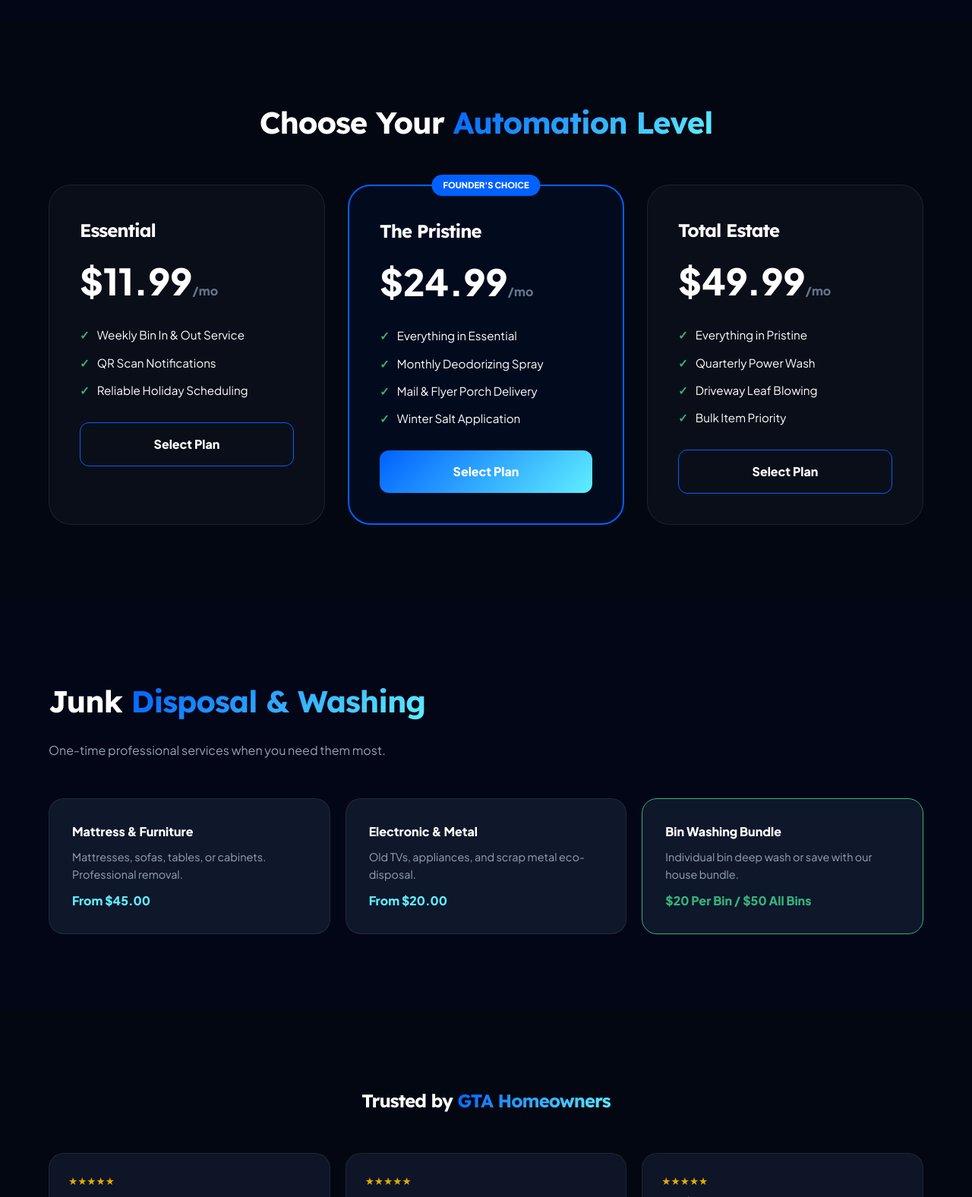
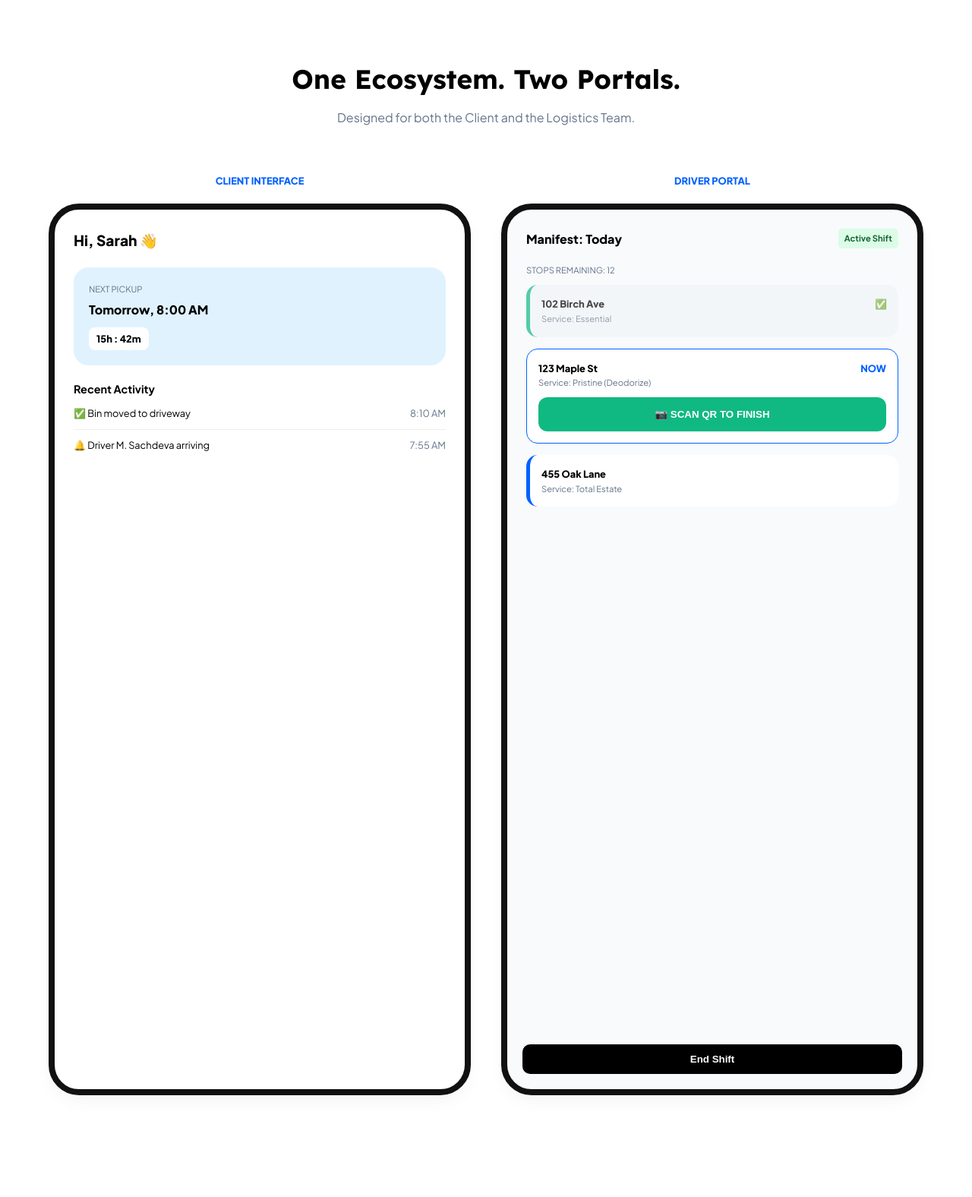
Before and after one commit to msachdeva6/apexcurb, a plain HTML site: page index.html in a window 1280 px wide. Shown: the part 651-2227 px from the top of the page at 76% size. Drawn offline with nearby package versions, Linux system fonts and the light colour scheme.

Commit message:
Update index.html

```diff
--- a/index.html
+++ b/index.html
@@ -3,224 +3,182 @@
 <head>
     <meta charset="UTF-8">
     <meta name="viewport" content="width=device-width, initial-scale=1.0">
-  <title>ApexCurb | Smart Property Logistics</title>
+    <title>BinGo | Property Logistics & Driver Portal</title>
 
-  <link href="https://fonts.googleapis.com/css2?family=Plus+Jakarta+Sans:wght@300;400;600;800&family=Lexend+Deca:wght@700;900&display=swap" rel="stylesheet">
+    <link href="https://fonts.googleapis.com/css2?family=Plus+Jakarta+Sans:wght@400;600;700;800&family=Lexend:wght@700;900&display=swap" rel="stylesheet">
     <link href="https://unpkg.com/aos@2.3.1/dist/aos.css" rel="stylesheet">
 
     <style>
         :root {
-      --primary: #0061ff;
-      --secondary: #60efff;
-      --dark: #020617;
-      --slate: #0f172a;
-      --accent-gradient: linear-gradient(135deg, #0061ff 0%, #60efff 100%);
-      --glass: rgba(255, 255, 255, 0.03);
-      --glass-border: rgba(255, 255, 255, 0.08);
-      --success: #36b37e;
+            --primary-blue: #0061ff;
+            --driver-green: #10b981;
+            --success-green: #36b37e;
+            --text-black: #000000;
+            --text-gray: #64748b;
+            --bg-light: #f8fafc;
+            --card-shadow: 0 10px 25px -5px rgba(0, 0, 0, 0.05);
+            --portal-accent: #e0f2fe;
         }
 
         * { margin: 0; padding: 0; box-sizing: border-box; scroll-behavior: smooth; }
-    body { font-family: 'Plus Jakarta Sans', sans-serif; background: var(--dark); color: #fff; line-height: 1.6; }
-
-    h1, h2, h3 { font-family: 'Lexend Deca', sans-serif; letter-spacing: -1px; }
-    .gradient-text { background: var(--accent-gradient); -webkit-background-clip: text; -webkit-text-fill-color: transparent; }
+        body { font-family: 'Plus Jakarta Sans', sans-serif; background-color: #ffffff; color: var(--text-black); line-height: 1.6; overflow-x: hidden; }
         .container { max-width: 1200px; margin: 0 auto; padding: 0 24px; }
-    section { padding: 100px 0; }
 
         /* Navigation */
-    nav {
-      position: fixed; top: 0; width: 100%; z-index: 1000;
-      background: rgba(2, 6, 23, 0.85); backdrop-filter: blur(15px);
-      border-bottom: 1px solid var(--glass-border); padding: 15px 0;
-    }
+        nav { padding: 20px 0; position: sticky; top: 0; background: rgba(255, 255, 255, 0.9); backdrop-filter: blur(10px); z-index: 1000; border-bottom: 1px solid #f1f5f9; }
         .nav-content { display: flex; justify-content: space-between; align-items: center; }
-    .logo { font-size: 1.6rem; font-weight: 900; }
+        .logo { font-family: 'Lexend', sans-serif; font-size: 1.8rem; font-weight: 900; text-decoration: none; }
+        .logo span.bin { color: var(--primary-blue); }
+        .logo span.go { color: var(--text-black); }
 
         /* Hero */
-    .hero { height: 85vh; display: flex; align-items: center; position: relative; }
-    .hero-h1 { font-size: clamp(3rem, 7vw, 5rem); line-height: 1; margin-bottom: 25px; }
+        .hero { padding: 100px 0 60px; display: grid; grid-template-columns: 1fr 1fr; align-items: center; gap: 40px; }
+        .hero-text h1 { font-family: 'Lexend', sans-serif; font-size: 3.5rem; line-height: 1.1; margin-bottom: 24px; }
+        .hero-text p { font-size: 1.1rem; color: var(--text-gray); margin-bottom: 32px; }
 
-    /* QR Section */
-    .qr-badge {
-      background: var(--glass); border: 1px solid var(--primary);
-      padding: 15px; border-radius: 20px; display: inline-flex; align-items: center; gap: 15px;
-      margin-top: 20px;
-    }
+        /* Buttons */
+        .btn { padding: 14px 28px; border-radius: 12px; font-weight: 700; text-decoration: none; display: inline-block; transition: 0.3s; border: none; cursor: pointer; }
+        .btn-blue { background: var(--primary-blue); color: #fff; }
+        .btn-driver { background: var(--text-black); color: #fff; display: flex; align-items: center; gap: 8px; }
 
-    /* Subscription Cards */
-    .pricing-grid { display: grid; grid-template-columns: repeat(auto-fit, minmax(300px, 1fr)); gap: 30px; margin-top: 50px; }
-    .p-card {
-      background: var(--glass); border: 1px solid var(--glass-border); padding: 40px;
-      border-radius: 30px; transition: 0.4s; position: relative;
-    }
-    .p-card:hover { border-color: var(--primary); transform: translateY(-10px); background: rgba(255,255,255,0.05); }
-    .p-card.popular { border: 2px solid var(--primary); background: rgba(0, 97, 255, 0.05); }
-    .p-card h3 { font-size: 1.5rem; margin-bottom: 10px; }
-    .price { font-size: 3rem; font-weight: 900; margin-bottom: 20px; }
-    .price span { font-size: 1rem; color: #64748b; }
+        /* Portal Screens */
+        .portal-grid { display: grid; grid-template-columns: repeat(auto-fit, minmax(300px, 1fr)); gap: 40px; padding: 60px 0; }
+        .portal-screen { background: #fff; border-radius: 40px; padding: 25px; border: 8px solid #111; box-shadow: var(--card-shadow); aspect-ratio: 9/19; position: relative; overflow: hidden; }
+        .screen-label { text-align: center; font-weight: 800; margin-bottom: 20px; color: var(--primary-blue); text-transform: uppercase; font-size: 0.8rem; }
 
-    .feat-list { list-style: none; text-align: left; margin-bottom: 30px; }
-    .feat-list li { margin-bottom: 12px; font-size: 0.95rem; display: flex; align-items: center; }
-    .feat-list li::before { content: "✓"; color: var(--success); margin-right: 10px; font-weight: bold; }
+        /* Driver UI Components */
+        .route-card { background: #f1f5f9; padding: 15px; border-radius: 15px; margin-bottom: 15px; border-left: 5px solid var(--primary-blue); }
+        .route-card.done { border-left-color: var(--driver-green); opacity: 0.7; }
+        .scan-btn { width: 100%; background: var(--driver-green); color: white; padding: 15px; border-radius: 12px; font-weight: 800; margin-top: 10px; border: none; }
+        .status-badge { font-size: 0.7rem; padding: 4px 8px; border-radius: 5px; background: #dcfce7; color: #166534; font-weight: 700; }
 
-    /* Junk Removal Grid */
-    .junk-grid { display: grid; grid-template-columns: repeat(auto-fit, minmax(280px, 1fr)); gap: 20px; margin-top: 40px; }
-    .j-card { background: var(--slate); padding: 30px; border-radius: 20px; border: 1px solid var(--glass-border); }
+        /* Sections */
+        .section-title { text-align: center; font-family: 'Lexend', sans-serif; font-size: 2.2rem; margin: 80px 0 10px; }
+        .plans-grid { display: grid; grid-template-columns: repeat(auto-fit, minmax(300px, 1fr)); gap: 25px; margin-top: 50px; }
+        .plan-card { padding: 40px; border-radius: 30px; border: 1px solid #e2e8f0; transition: 0.3s; }
+        .plan-card.active { border: 2px solid var(--primary-blue); box-shadow: 0 20px 40px rgba(0,0,0,0.05); }
 
-    .btn-primary { background: var(--accent-gradient); color: white; padding: 15px 30px; border-radius: 12px; font-weight: 700; text-decoration: none; display: block; text-align: center; }
+        footer { background: #fafafa; padding: 80px 0 40px; border-top: 1px solid #eee; margin-top: 100px; }
 
-    /* Review Slider */
-    .reviews-grid { display: grid; grid-template-columns: repeat(auto-fill, minmax(280px, 1fr)); gap: 20px; margin-top: 50px; }
-    .review-card { background: var(--slate); padding: 25px; border-radius: 20px; font-size: 0.85rem; border: 1px solid var(--glass-border); opacity: 0.9; }
-    .stars { color: #ffbc00; margin-bottom: 5px; }
-
-    footer { background: #010409; padding: 80px 0 40px; border-top: 1px solid var(--glass-border); }
+        @media (max-width: 768px) { .hero { grid-template-columns: 1fr; text-align: center; } .hero-text h1 { font-size: 2.5rem; } }
     </style>
 </head>
 <body>
 
     <nav>
         <div class="container nav-content">
-      <div class="logo">APEX<span>CURB</span></div>
-      <div>
-        <a href="#plans" style="color: #94a3b8; text-decoration: none; margin-right: 25px;">Plans</a>
-        <a href="#junk" style="color: #94a3b8; text-decoration: none; margin-right: 25px;">Junk Removal</a>
-        <a href="https://wa.me/16475534813" class="btn-primary" style="padding: 10px 20px; display: inline-block;">Book Now</a>
+            <a href="#" class="logo"><span class="bin">Bin</span><span class="go">Go</span></a>
+            <div style="display: flex; gap: 15px;">
+                <a href="#driver" class="btn btn-driver" style="padding: 10px 15px; font-size: 0.8rem;">Driver Login</a>
+                <a href="#plans" class="btn btn-blue" style="padding: 10px 20px;">Join Now</a>
             </div>
         </div>
     </nav>
 
+    <div class="container">
         <section class="hero">
-    <div class="container">
+            <div class="hero-text" data-aos="fade-right">
+                <h1>The Future of <br>Property Logistics.</h1>
+                <p>M. Sachdeva & N. Verma present BinGo. A seamless bridge between homeowners and professional bin management.</p>
+                <div style="display: flex; gap: 15px;">
+                    <a href="#plans" class="btn btn-blue">View Pricing</a>
+                    <a href="#experience" class="btn btn-driver">Driver Portal</a>
+                </div>
+            </div>
+            <div style="background: var(--portal-accent); height: 400px; border-radius: 40px; display: flex; align-items: center; justify-content: center; font-size: 8rem;">🚚</div>
+        </section>
+
+        <section id="experience">
+            <h2 class="section-title">One Ecosystem. Two Portals.</h2>
+            <p style="text-align: center; color: var(--text-gray);">Designed for both the Client and the Logistics Team.</p>
+
+            <div class="portal-grid">
+
                 <div data-aos="fade-up">
-        <h1 class="hero-h1">Property Care <br><span class="gradient-text">On Autopilot.</span></h1>
-        <p style="font-size: 1.2rem; color: #94a3b8; max-width: 600px;">
-            M. Sachdeva & N. Verma present the first QR-integrated bin valet and disposal service in Scarborough.
-        </p>
+                    <div class="screen-label">Client Interface</div>
+                    <div class="portal-screen">
+                        <div style="font-weight: 800; font-size: 1.2rem; margin-bottom: 20px;">Hi, Sarah 👋</div>
+                        <div style="background: var(--portal-accent); padding: 20px; border-radius: 20px; margin-bottom: 20px;">
+                            <div style="font-size: 0.7rem; color: var(--text-gray);">NEXT PICKUP</div>
+                            <div style="font-weight: 800; margin: 5px 0;">Tomorrow, 8:00 AM</div>
+                            <div style="display: flex; gap: 10px; margin-top: 10px;">
+                                <div style="background: #fff; padding: 5px 10px; border-radius: 8px; font-size: 0.8rem; font-weight: 800;">15h : 42m</div>
+                            </div>
+                        </div>
+                        <div style="font-size: 0.9rem; font-weight: 700;">Recent Activity</div>
+                        <div style="font-size: 0.8rem; margin-top: 10px; border-bottom: 1px solid #eee; padding-bottom: 10px;">✅ Bin moved to driveway <span style="float:right; color:var(--text-gray)">8:10 AM</span></div>
+                        <div style="font-size: 0.8rem; margin-top: 10px;">🔔 Driver M. Sachdeva arriving <span style="float:right; color:var(--text-gray)">7:55 AM</span></div>
+                    </div>
+                </div>
 
-        <div class="qr-badge">
-            <div style="background: white; padding: 5px; border-radius: 5px;">
-                <img src="https://api.qrserver.com/v1/create-qr-code/?size=60x60&data=https://msachdeva6.github.io/apexcurbservice/" alt="QR">
+                <div id="driver" data-aos="fade-up" data-aos-delay="200">
+                    <div class="screen-label">Driver Portal</div>
+                    <div class="portal-screen" style="background: #f8fafc;">
+                        <div style="display: flex; justify-content: space-between; align-items: center; margin-bottom: 20px;">
+                            <div style="font-weight: 800;">Manifest: Today</div>
+                            <div class="status-badge">Active Shift</div>
                         </div>
-            <div>
-                <strong>The Apex QR Tag</strong><br>
-                <span style="font-size: 0.8rem; color: #94a3b8;">Scanned for live arrival/departure notifications.</span>
+
+                        <div style="font-size: 0.7rem; color: var(--text-gray); margin-bottom: 10px;">STOPS REMAINING: 12</div>
+
+                        <div class="route-card done">
+                            <div style="font-size: 0.8rem; font-weight: 800;">102 Birch Ave <span style="float:right;">✅</span></div>
+                            <div style="font-size: 0.7rem; color: var(--text-gray);">Service: Essential</div>
+                        </div>
+
+                        <div class="route-card" style="background: #fff; border: 1px solid var(--primary-blue);">
+                            <div style="font-size: 0.8rem; font-weight: 800;">123 Maple St <span style="float:right; color:var(--primary-blue);">NOW</span></div>
+                            <div style="font-size: 0.7rem; color: var(--text-gray);">Service: Pristine (Deodorize)</div>
+                            <button class="scan-btn">📷 SCAN QR TO FINISH</button>
+                        </div>
+
+                        <div class="route-card" style="background: #fff;">
+                            <div style="font-size: 0.8rem; font-weight: 800;">455 Oak Lane</div>
+                            <div style="font-size: 0.7rem; color: var(--text-gray);">Service: Total Estate</div>
+                        </div>
+
+                        <div style="position: absolute; bottom: 20px; left: 20px; right: 20px;">
+                            <button style="width: 100%; background: #000; color: white; padding: 12px; border-radius: 10px; border: none; font-weight: 700;">End Shift</button>
                         </div>
                     </div>
                 </div>
+
             </div>
         </section>
 
-  <section id="plans" style="background: #030712;">
-    <div class="container">
-      <h2 style="text-align: center; font-size: 2.5rem;">Choose Your <span class="gradient-text">Automation Level</span></h2>
-      <div class="pricing-grid">
-        <div class="p-card" data-aos="fade-up">
-            <h3>Essential</h3>
-            <div class="price">$11.99<span>/mo</span></div>
-            <ul class="feat-list">
-                <li>Weekly Bin In & Out Service</li>
-                <li>QR Scan Notifications</li>
-                <li>Reliable Holiday Scheduling</li>
-            </ul>
-            <a href="https://wa.me/16475534813?text=I%20want%20Essential" class="btn-primary" style="background: none; border: 1px solid var(--primary);">Select Plan</a>
+        <section id="plans">
+            <h2 class="section-title">Service Plans</h2>
+            <div class="plans-grid">
+                <div class="plan-card">
+                    <div style="color: var(--text-gray); font-weight: 700;">Basic</div>
+                    <div style="font-size: 2.5rem; font-weight: 900; margin: 15px 0;">$11.99<span style="font-size: 1rem; color: var(--text-gray);">/mo</span></div>
+                    <p style="font-size: 0.9rem; color: var(--text-gray); margin-bottom: 20px;">Weekly valet for your trash and recycling bins.</p>
+                    <a href="https://wa.me/16475534813" class="btn btn-blue" style="width: 100%; text-align: center;">Subscribe</a>
                 </div>
-
-        <div class="p-card popular" data-aos="fade-up" data-aos-delay="100">
-            <div style="position: absolute; top: -15px; left: 50%; transform: translateX(-50%); background: var(--primary); padding: 5px 15px; border-radius: 20px; font-size: 0.7rem; font-weight: 800;">FOUNDER'S CHOICE</div>
-            <h3>The Pristine</h3>
-            <div class="price">$24.99<span>/mo</span></div>
-            <ul class="feat-list">
-                <li>Everything in Essential</li>
-                <li>Monthly Deodorizing Spray</li>
-                <li>Mail & Flyer Porch Delivery</li>
-                <li>Winter Salt Application</li>
-            </ul>
-            <a href="https://wa.me/16475534813?text=I%20want%20Pristine" class="btn-primary">Select Plan</a>
-        </div>
-
-        <div class="p-card" data-aos="fade-up" data-aos-delay="200">
-            <h3>Total Estate</h3>
-            <div class="price">$49.99<span>/mo</span></div>
-            <ul class="feat-list">
-                <li>Everything in Pristine</li>
-                <li>Quarterly Power Wash</li>
-                <li>Driveway Leaf Blowing</li>
-                <li>Bulk Item Priority</li>
-            </ul>
-            <a href="https://wa.me/16475534813?text=I%20want%20Total%20Estate" class="btn-primary" style="background: none; border: 1px solid var(--primary);">Select Plan</a>
-        </div>
+                <div class="plan-card active">
+                    <div style="color: var(--primary-blue); font-weight: 700;">Pristine (Elite)</div>
+                    <div style="font-size: 2.5rem; font-weight: 900; margin: 15px 0;">$24.99<span style="font-size: 1rem; color: var(--text-gray);">/mo</span></div>
+                    <p style="font-size: 0.9rem; color: var(--text-gray); margin-bottom: 20px;">Includes deodorizing, mail delivery, and winter salting.</p>
+                    <a href="https://wa.me/16475534813" class="btn btn-blue" style="width: 100%; text-align: center;">Subscribe</a>
                 </div>
             </div>
         </section>
-
-  <section id="junk">
-    <div class="container">
-      <h2 style="font-size: 2.5rem; margin-bottom: 20px;">Junk <span class="gradient-text">Disposal & Washing</span></h2>
-      <p style="color: #94a3b8; margin-bottom: 50px;">One-time professional services when you need them most.</p>
-
-      <div class="junk-grid">
-          <div class="j-card">
-              <h4>Mattress & Furniture</h4>
-              <p style="font-size: 0.9rem; color: #94a3b8; margin: 10px 0;">Mattresses, sofas, tables, or cabinets. Professional removal.</p>
-              <div style="color: var(--secondary); font-weight: 800;">From $45.00</div>
     </div>
-          <div class="j-card">
-              <h4>Electronic & Metal</h4>
-              <p style="font-size: 0.9rem; color: #94a3b8; margin: 10px 0;">Old TVs, appliances, and scrap metal eco-disposal.</p>
-              <div style="color: var(--secondary); font-weight: 800;">From $20.00</div>
-          </div>
-          <div class="j-card" style="border: 1px solid var(--success);">
-              <h4>Bin Washing Bundle</h4>
-              <p style="font-size: 0.9rem; color: #94a3b8; margin: 10px 0;">Individual bin deep wash or save with our house bundle.</p>
-              <div style="color: var(--success); font-weight: 800;">$20 Per Bin / $50 All Bins</div>
-          </div>
-      </div>
-    </div>
-  </section>
-
-  <section id="reviews" style="background: #030712;">
-    <div class="container">
-      <h2 style="text-align: center; margin-bottom: 50px;">Trusted by <span class="gradient-text">GTA Homeowners</span></h2>
-      <div class="reviews-grid">
-        <div class="review-card"><div class="stars">★★★★★</div>"QR notifications are genius. Never miss a pickup." - Anita S.</div>
-        <div class="review-card"><div class="stars">★★★★★</div>"Fast furniture removal. N. Verma was great!" - David L.</div>
-        <div class="review-card"><div class="stars">★★★★★</div>"The $50 bin wash bundle is a steal. No more smell." - Priya K.</div>
-        <div class="review-card"><div class="stars">★★★★★</div>"Essential service for busy families." - Robert M.</div>
-        <div class="review-card"><div class="stars">★★★★★</div>"Professional and reliable even in snow." - Jason T.</div>
-        <div class="review-card"><div class="stars">★★★★★</div>"Made our vacation stress-free." - Sarah W.</div>
-        <div class="review-card"><div class="stars">★★★★★</div>"Love the app and the transparency." - Kevin G.</div>
-        <div class="review-card"><div class="stars">★★★★★</div>"Highly recommended for seniors!" - Michelle R.</div>
-      </div>
-    </div>
-  </section>
 
     <footer>
-    <div class="container">
-      <div style="display: flex; justify-content: space-between; align-items: flex-start; flex-wrap: wrap; gap: 40px;">
-        <div style="max-width: 400px;">
-            <div class="logo" style="margin-bottom: 20px;">APEX<span>CURB</span></div>
-            <p style="color: #64748b;">A premium venture by M. Sachdeva & N. Verma. Currently servicing Scarborough & Markham.</p>
+        <div class="container" style="text-align: center;">
+            <div class="logo"><span class="bin">Bin</span><span class="go">Go</span></div>
+            <p style="margin: 20px 0; color: var(--text-gray);">The Gold Standard in Property Care. Founded by M. Sachdeva & N. Verma.</p>
+            <div style="display: flex; justify-content: center; gap: 20px; margin-bottom: 30px;">
+                <a href="#driver" style="color: #000; font-weight: 800; text-decoration: none;">Driver Portal Login</a>
+                <a href="#" style="color: var(--text-gray); text-decoration: none;">Support</a>
+                <a href="#" style="color: var(--text-gray); text-decoration: none;">Privacy</a>
             </div>
-        <div style="text-align: right;">
-            <h4 style="margin-bottom: 20px;">Apex Portal App</h4>
-            <div style="display: flex; gap: 10px; justify-content: flex-end;">
-                <span style="font-size: 0.7rem; color: #444; border: 1px solid #222; padding: 5px; border-radius: 5px;">iOS (Coming Soon)</span>
-                <span style="font-size: 0.7rem; color: #444; border: 1px solid #222; padding: 5px; border-radius: 5px;">Android (Coming Soon)</span>
-            </div>
-            <p style="margin-top: 30px; color: #94a3b8;">📞 +1 647-553-4813</p>
-        </div>
-      </div>
-      <div style="text-align: center; margin-top: 60px; font-size: 0.7rem; color: #222;">
-        &copy; 2026 APEXCURB INTERNATIONAL.
-      </div>
+            <p style="font-size: 0.7rem; color: #ccc;">&copy; 2026 BINGO LOGISTICS GTA. ALL RIGHTS RESERVED.</p>
         </div>
     </footer>
 
     <script src="https://unpkg.com/aos@2.3.1/dist/aos.js"></script>
-  <script>
-    AOS.init({ duration: 1000, once: true });
-  </script>
+    <script>AOS.init({ duration: 1000, once: true });</script>
 </body>
 </html>
```
Lines whose indentation alone changed are shown as unchanged.
